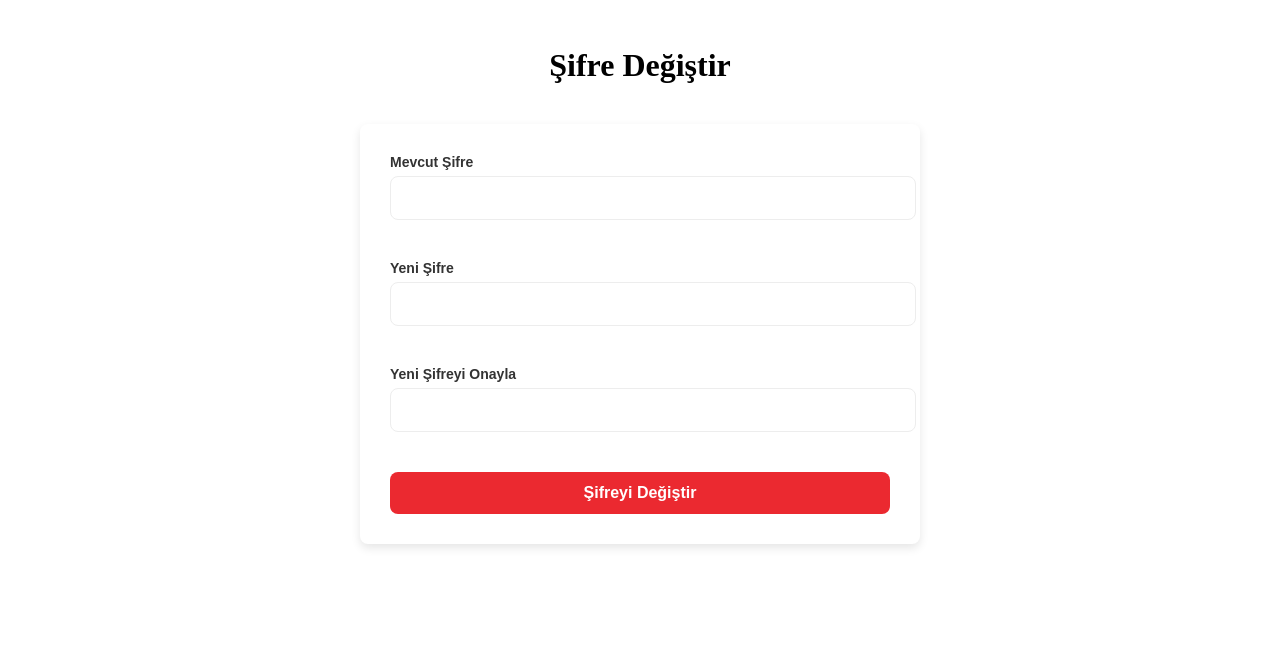
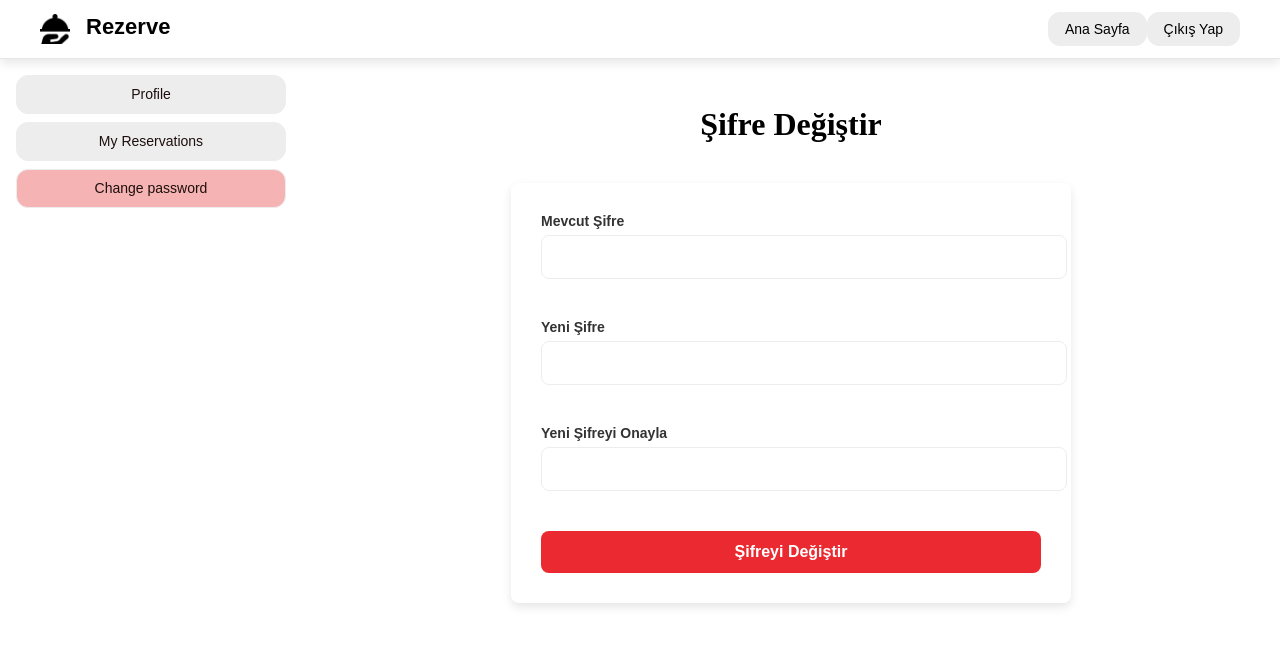
Before and after one commit to gtu-reservation-system/frontend, a React (Create React App) app: page /change-password in a window 1280 px wide. Shown: the top 646 px of the page. Built offline with nearby package versions, Linux system fonts and the light colour scheme.

Commit message:
User profile page is on develop, change password and edit user profile pages are updated and 'profile' button changed with corresponding emoji

```diff
--- a/src/components/HomeNavbar.js
+++ b/src/components/HomeNavbar.js
@@ -1,6 +1,9 @@
 import React, { useState, useEffect } from 'react';
 import { useNavigate } from 'react-router-dom';
 import './Navbar.css';
+import { FontAwesomeIcon } from '@fortawesome/react-fontawesome';
+import { faUser } from '@fortawesome/free-solid-svg-icons';
+
 
 const HomeNavbar = () => {
   const [searchQuery, setSearchQuery] = useState('');
@@ -107,11 +110,9 @@ const HomeNavbar = () => {
             )}
           </div>
         ) : (
-          <button
-            onClick={() => navigate(role === 'user' ? '/userProfile' : '/ownerProfile')}
-            className="nav-button"
-          >
-            Profil
+          <button onClick={() => navigate(role === 'user' ? '/userProfile' : '/ownerProfile')}
+            className="nav-button" >
+            <FontAwesomeIcon icon={faUser} />
           </button>
         )}
 
--- a/src/components/ListNavbar.js
+++ b/src/components/ListNavbar.js
@@ -83,7 +83,7 @@ const ListNavbar = () => {
           </div>
         ) : (
           <button onClick={() => navigate(role === 'user' ? '/userProfile' : '/ownerProfile')}>
-            <FontAwesomeIcon icon={faUser} /> Profil
+            <FontAwesomeIcon icon={faUser} />
           </button>
         )}
 
--- a/src/pages/ChangePassword.js
+++ b/src/pages/ChangePassword.js
@@ -1,16 +1,18 @@
 import React, { useState } from 'react';
+import { useNavigate } from 'react-router-dom';
 import axios from 'axios';
 import ChangePasswordForm from '../components/ChangePasswordForm';
 import '../components/UserSignupForm.css'
+import ProfileNavbar from '../components/ProfileNavbar';
 
 const ChangePassword = () => {
   const [message, setMessage] = useState('');
   const [error, setError] = useState('');
+  const navigate = useNavigate();
 
   const handlePasswordChange = async (formData) => {
     try {
       const response = await axios.post('http://localhost:8080/api/change-password', formData);
-
       if (response.status === 200) {
         setMessage('Şifreniz başarıyla değiştirildi!');
       }
@@ -30,13 +32,51 @@ const ChangePassword = () => {
     padding: '20px'
   };
 
+  const handleProfileRedirect = () => {
+    navigate('/UserProfile');
+  };
+
+  const handleReservationsRedirect = () => {
+    navigate('/user-reservations');
+  };
+
   return (
-    <div className="change-password-page">
-      <h2 style={titleStyle}>Şifre Değiştir</h2>
-      {error && <p className="error-message">{error}</p>}
-      {message && <p className="success-message">{message}</p>}
+    <div className="page-container">
+      {/* Add HomeNavbar here */}
+      <ProfileNavbar />
 
-      <ChangePasswordForm onSubmit={handlePasswordChange} />
+      <div style={{ display: 'flex' }}>
+        <div className="sidebar">
+          <div className="sidebar-menu">
+            <button
+              className="sidebar-item"
+              onClick={handleProfileRedirect}
+            >
+              Profile
+            </button>
+            <button
+              className="sidebar-item"
+              onClick={handleReservationsRedirect}
+            >
+              My Reservations
+            </button>
+            <button
+              className="sidebar-item sidebar-item-active"
+              onClick={() => {}}
+            >
+              Change password
+            </button>
+          </div>
+        </div>
+        <div style={{ flex: 1 }}>
+          <div className="change-password-page">
+            <h2 style={titleStyle}>Şifre Değiştir</h2>
+            {error && <p className="error-message">{error}</p>}
+            {message && <p className="success-message">{message}</p>}
+            <ChangePasswordForm onSubmit={handlePasswordChange} />
+          </div>
+        </div>
+      </div>
     </div>
   );
 };
--- a/src/pages/UserProfile.css
+++ b/src/pages/UserProfile.css
@@ -1,34 +1,42 @@
 
 .sidebar {
-    width: 320px;
-    height: 740px;
+  width: 270px;
+  height: 150px;
   padding: 16px;
-    background: white;
-    display: inline-flex;
+  background: transparent;
+  display: flex;
   flex-direction: column;
-    justify-content: space-between;
-    align-items: flex-start;
 }
 
 .sidebar-menu {
-    align-self: stretch;
   display: flex;
   flex-direction: column;
   gap: 8px;
+  margin-bottom: 16px;
 }
 
 .sidebar-item {
-    align-self: stretch;
+  flex: 1;
   padding: 8px 12px;
   display: inline-flex;
-    justify-content: flex-start;
+  justify-content: center;
   align-items: center;
-    gap: 12px;
+  /*background: transparent;
+  /*border: 1px solid #F2E8E8;*/
+  color: #1C0F0D;
+  font-size: 14px;
+  font-family: 'Epilogue', sans-serif;
+  font-weight: 500;
+  line-height: 21px;
+  transition: background-color 0.3s ease;
+}
+
+.sidebar-item:hover {
+  background-color: rgb(226, 37, 53);
 }
 
 .sidebar-item-active {
-    background: #F2E8E8;
-    border-radius: 12px;
+  background: #f6b3b3;
 }
 
 .sidebar-item-text {
--- a/src/pages/UserProfile.js
+++ b/src/pages/UserProfile.js
@@ -105,7 +105,7 @@ const UserProfile = () => {
           <div className="profile-section">
             <div className="profile-info">
               <img
-                src="https://via.placeholder.com/128"
+                src="wizard.jpg"
                 alt="Profile"
                 className="profile-image"
               />
@@ -120,12 +120,6 @@ const UserProfile = () => {
                 onClick={handleEditProfileRedirect}
               >
                 Edit profile
-              </button>
-              <button
-                className="logout-btn"
-                onClick={handleLogout}
-              >
-                Log out
               </button>
             </div>
           </div>
```
Also changed, not shown: public/darkwizard.jpg (added), public/wizard.jpg (added). Lines whose indentation alone changed are shown as unchanged.
